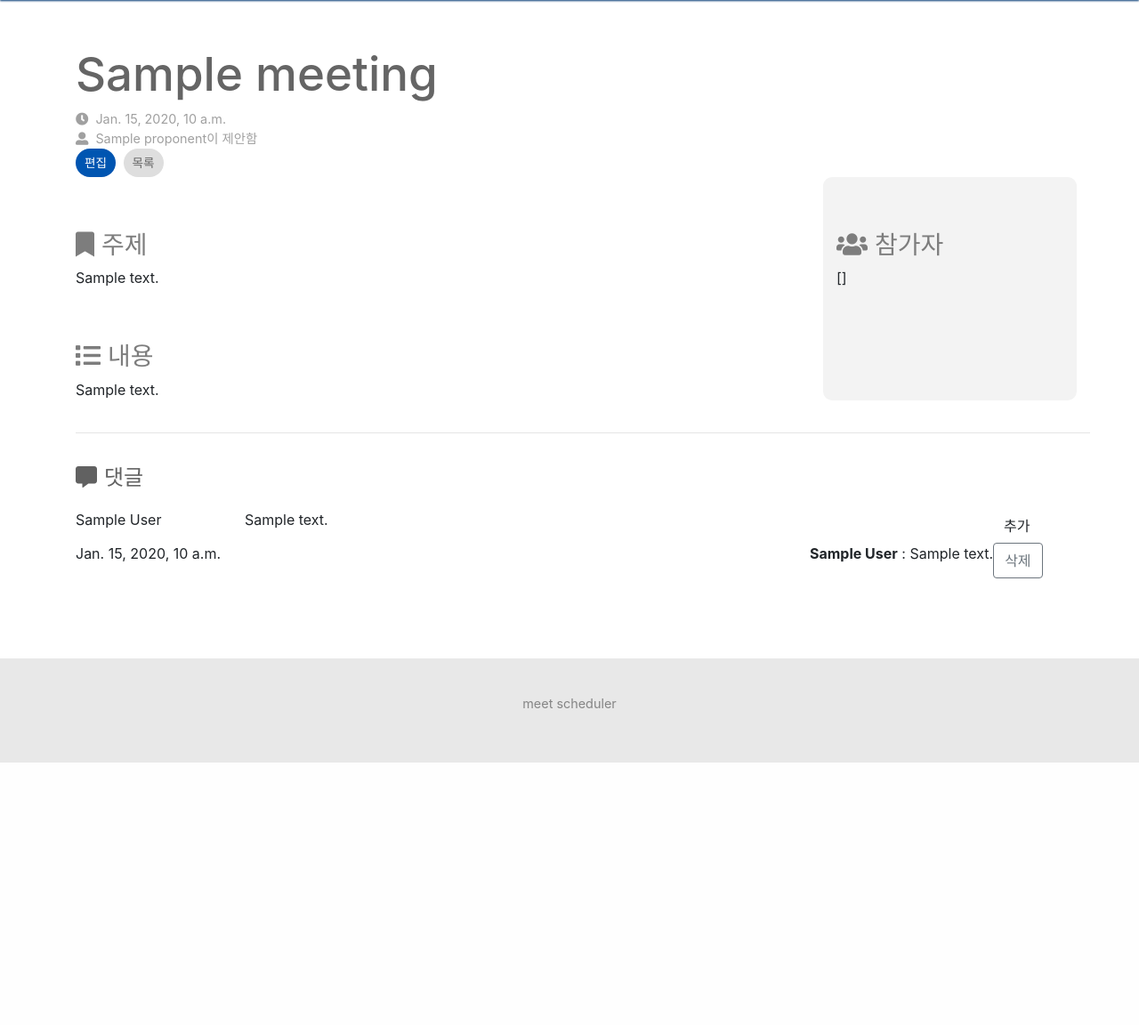
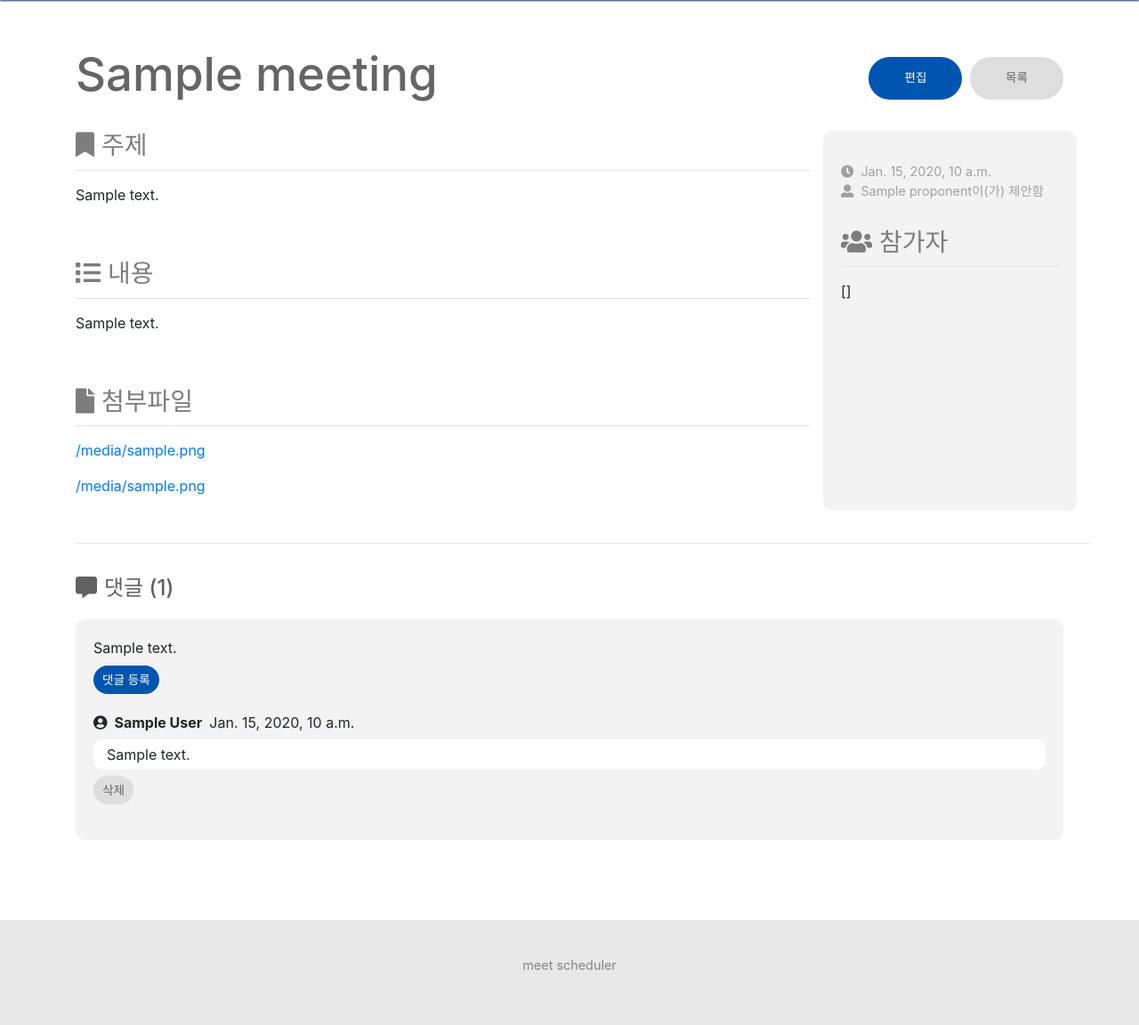
Before and after one commit to jooy2/django-meeting-scheduler, a Django app: template dashboard/templates/meeting_detail.html in a window 1280 px wide. Shown: the part 48-1200 px from the top of the page at 89% size. Before the commit the page ends 905 px from the top, so only its background shows below. Run offline with Django 3.2, Linux system fonts and the light colour scheme; the template is opened without the code that fills it: most values are stand-ins (such as "Sample title", 1, 10 or a date in 2020); some libraries are stand-ins or nearby versions.

Commit message:
design improvements

```diff
--- a/dashboard/templates/meeting_detail.html
+++ b/dashboard/templates/meeting_detail.html
@@ -8,37 +8,44 @@
 
 {% block content %}
     <div class="app-schedule-body">
-        <div class="row">
-            <div class="col-12">
+        <div class="row mb-4">
+            <div class="col-8">
                 <h2 class="app-schedule-title">{{ meeting.meet_title }}</h2>
-                <p class="app-schedule-meta"><i class="fa fa-clock mr-2"></i>{{ meeting.meet_date }}</p>
-                <p class="app-schedule-meta"><i class="fa fa-user-alt mr-2"></i>{{ meeting.proponent }}이 제안함</p>
-                <div>
-                    <button class="app-btn mr-1"
-                            onclick="location.href='{% url 'meeting_edit' pk=meeting.id %}'">
-                        편집
-                    </button>
-                    <button class="app-btn color-gray" onclick="location.href='{% url 'main' %}'">목록</button>
-                </div>
+            </div>
+            <div class="col-4 text-right align-self-center">
+                <button class="app-btn app-btn-lg mr-1"
+                        onclick="location.href='{% url 'meeting_edit' pk=meeting.id %}'">
+                    편집
+                </button>
+                <button class="app-btn app-btn-lg color-gray" onclick="location.href='{% url 'main' %}'">목록</button>
             </div>
         </div>
         <div class="row">
             <div class="col-9">
                 <div class="row">
                     <div class="col-12">
-                        <h3 class="app-schedule-sub-title"><i class="fa fa-bookmark mr-2"></i>주제</h3>
+                        <h3 class="app-schedule-sub-title no-margin"><i class="fa fa-bookmark mr-2"></i>주제</h3>
                         {{ meeting.meet_desc }}
                     </div>
                     <div class="col-12">
                         <h3 class="app-schedule-sub-title"><i class="fa fa-list mr-2"></i>내용</h3>
-                        {{ meeting.meet_contents|safe }}
+                        <div class="app-schedule-text">{{ meeting.meet_contents|safe }}</div>
+                    </div>
+                    <div class="col-12">
+                        <h3 class="app-schedule-sub-title"><i class="fa fa-file mr-2"></i>첨부파일</h3>
+                        <p><a href="/media/{{ meeting.file1|safe }}">{{ meeting.file1|safe }}</a></p>
+                        <p><a href="/media/{{ meeting.file2|safe }}">{{ meeting.file2|safe }}</a></p>
                     </div>
                 </div><!-- row -->
             </div><!-- col -->
             <div class="col-3 app-schedule-aside">
                 <div class="row">
                     <div class="col-12">
-                        <h3 class="app-schedule-sub-title"><i class="fa fa-users mr-2"></i>참가자</h3>
+                        <p class="app-schedule-meta"><i class="fa fa-clock mr-2"></i>{{ meeting.meet_date }}</p>
+                        <p class="app-schedule-meta"><i class="fa fa-user-alt mr-2"></i>{{ meeting.proponent }}이(가) 제안함</p>
+                    </div>
+                    <div class="col-12">
+                        <h3 class="app-schedule-sub-title no-margin"><i class="fa fa-users mr-2"></i>참가자</h3>
                         {{ meeting.participants }}
                     </div>
                 </div><!-- row -->
@@ -49,26 +56,32 @@
         <hr class="col-12"/>
     </div>
     <div class="app-comment-head">
-        <h4><i class="fa fa-comment-alt mr-2"></i>댓글</h4>
+        <h4><i class="fa fa-comment-alt mr-2"></i>댓글 ({{ meeting.comments.count }})</h4>
     </div>
     <div class="app-comment-body">
          <form method="POST" class="comment-form">{% csrf_token %}
             <div class="row">
-                <div class="col-md-2 comment-form">
+                <div class="d-none">
                     {{ comment.author }}
                 </div>
-                <div class="comment-box col-md-9">
+                <div class="comment-box col-12">
                     {{ comment.text }}
                 </div>
-                <button type="submit" class="save btn btn-default">추가</button>
+                <div class="col-12 mt-2">
+                    <button type="submit" class="app-btn">댓글 등록</button>
+                </div>
             </div>
         </form>
         {% for comment in meeting.comments.all %}
-            <div class="comment row">
-                <div class="col-md-9">{{ comment.created_date }}</div>
-                <div class="row date">
-                    <p><strong>{{ comment.author }}</strong> : {{ comment.text }}</p>
-                    <button data-id="{{ comment.id }}" class="btn btn-outline-secondary btn-comment-delete" type="button">삭제</button>
+            <div class="app-comment-item">
+                <div>
+                    <strong class="mr-2"><i class="fa fa-user-circle mr-2"></i>{{ comment.author }}</strong>{{ comment.created_date }}
+                </div>
+                <div class="comment-text">
+                    {{ comment.text }}
+                </div>
+                <div>
+                    <button data-id="{{ comment.id }}" class="app-btn color-gray btn-comment-delete" type="button">삭제</button>
                 </div>
             </div>
         {% empty %}
--- a/static/css/common.css
+++ b/static/css/common.css
@@ -66,6 +66,14 @@ label {
     text-align: right !important;
 }
 
+
+.no-margin {
+    margin: 0 !important;
+}
+
+.no-padding {
+    padding: 0 !important;
+}
 
 .app-form {
     border: 1px solid #f7f7f7;
@@ -233,6 +241,9 @@ label {
 .app-schedule-sub-title {
     margin-top: 60px;
     color: #7d7d7d;
+    padding-bottom: 10px;
+    margin-bottom: 15px !important;
+    border-bottom: 1px solid #e2e2e2;
 }
 
 .app-schedule-meta {
@@ -245,15 +256,49 @@ label {
     margin-bottom: 30px !important;
 }
 
+.app-schedule-text {
+    overflow-x: scroll;
+    word-break: break-all;
+}
+
 .app-schedule-aside {
     border-radius: 10px;
+    padding: 35px 20px;
     background: #f3f3f3;
 }
 
 .app-comment-body {
     width: 100%;
+    border-radius: 10px;
+    padding: 20px 20px;
+    background: #f3f3f3;
 }
 
-.comment-box { padding: 0 0 0 15px; }
-.comment-box>textarea{ height: 80px; }
-textarea { resize: none; }
+.app-comment-body .comment-input {
+    height: 50px;
+    min-height: 50px;
+    max-height: 170px;
+    resize: vertical;
+}
+
+.app-comment-item {
+    margin: 20px 0;
+}
+
+.app-comment-item .comment-text {
+    background: white;
+    border-radius: 10px;
+    margin: 7px 0;
+    padding: 5px 15px;
+}
+
+.app-auth-area {
+    border: 1px solid #cecece;
+    padding: 40px 30px;
+    box-shadow: 1px 1px 3px #d0d0d0;
+}
+
+.app-auth-area h2 {
+    font-weight: 300;
+    color: #8e8e8e;
+}
```
Also changed, not shown: dashboard/forms.py (+24 -8 lines), templates/registration/login.html (+8 -9 lines), templates/registration/register.html (+8 -7 lines).
